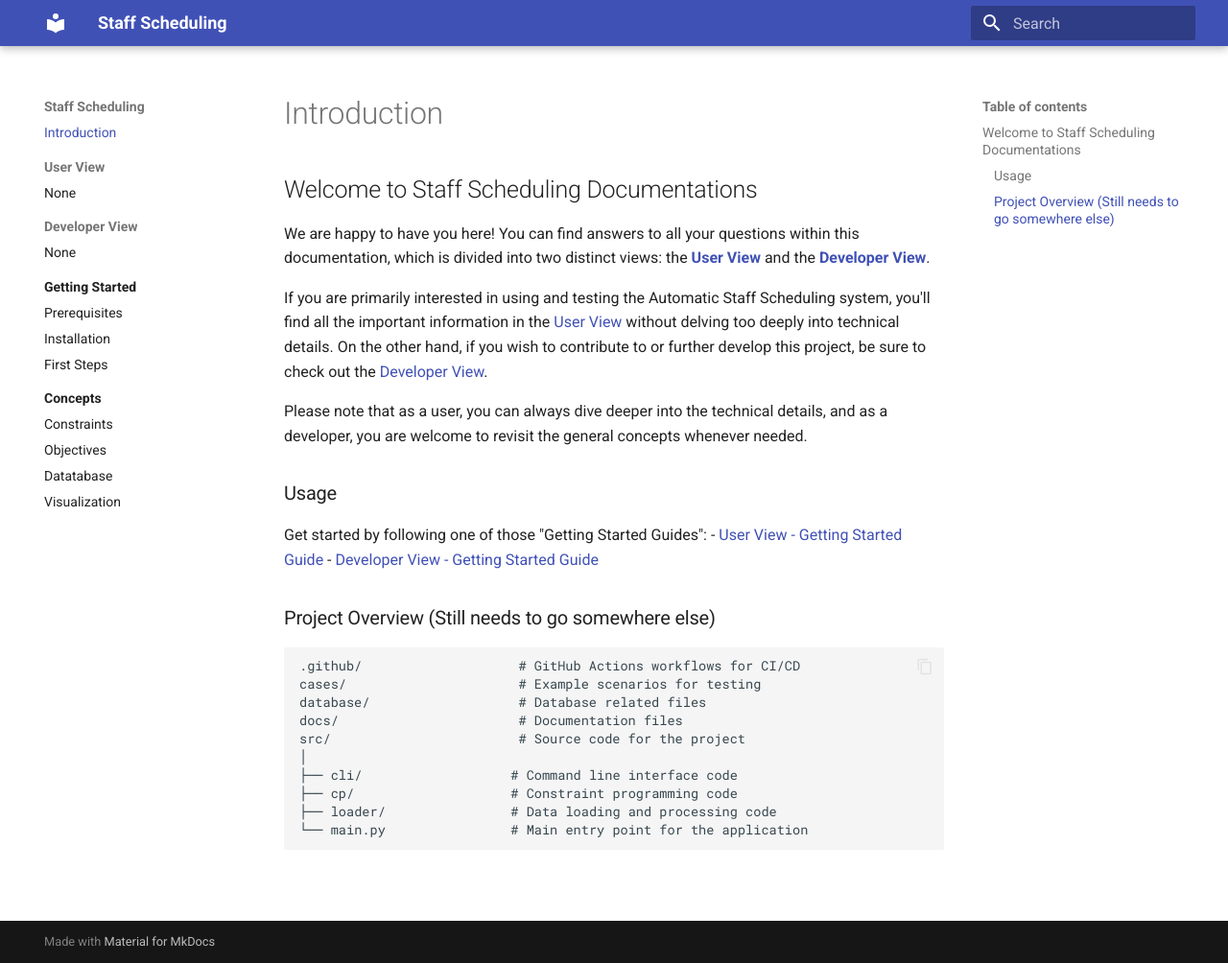
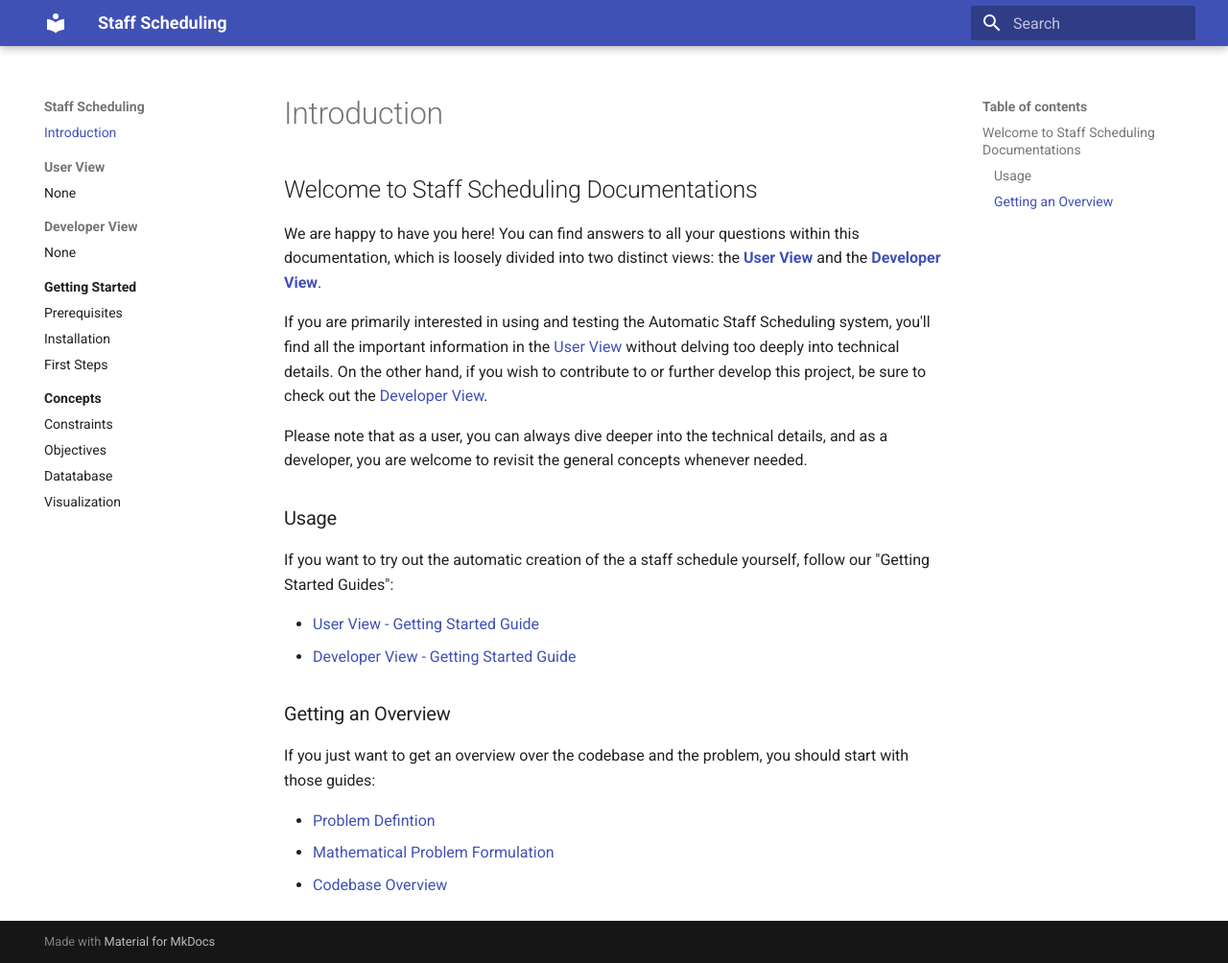
Before and after one commit to CombiRWTH/StaffScheduling, an MkDocs documentation site: the page built from docs/index.md, in a window 1280 px wide and 1004 px high. Shown: the whole window at 96% size. Built offline with MkDocs 1.6.1 and Material for MkDocs 9.7.7, drawn with Linux system fonts in a browser that asks for light colours.

Commit message:
adding overview section to first index

```diff
--- a/docs/index.md
+++ b/docs/index.md
@@ -1,27 +1,22 @@
 # Welcome to Staff Scheduling Documentations
 
-We are happy to have you here! You can find answers to all your questions within this documentation, which is divided into two distinct views: the [**User View**](/user-view) and the [**Developer View**](/developer-view).
+We are happy to have you here! You can find answers to all your questions within this documentation, which is loosely divided into two distinct views: the [**User View**](/user-view) and the [**Developer View**](/developer-view).
 
 If you are primarily interested in using and testing the Automatic Staff Scheduling system, you'll find all the important information in the [User View](/user-view) without delving too deeply into technical details. On the other hand, if you wish to contribute to or further develop this project, be sure to check out the [Developer View](/developer-view).
 
 Please note that as a user, you can always dive deeper into the technical details, and as a developer, you are welcome to revisit the general concepts whenever needed.
 
 ## Usage
-Get started by following one of those "Getting Started Guides":
+If you want to try out the automatic creation of the a staff schedule yourself, follow our
+"Getting Started Guides":
+
 - [User View - Getting Started Guide](/user-view/getting-started)
 - [Developer View - Getting Started Guide](/developer-view/getting-started)
 
+## Getting an Overview
+If you just want to get an overview over the codebase and the problem,
+you should start with those guides:
 
-
-## Project Overview (Still needs to go somewhere else)
-
-    .github/                    # GitHub Actions workflows for CI/CD
-    cases/                      # Example scenarios for testing
-    database/                   # Database related files
-    docs/                       # Documentation files
-    src/                        # Source code for the project
-    │
-    ├── cli/                   # Command line interface code
-    ├── cp/                    # Constraint programming code
-    ├── loader/                # Data loading and processing code
-    └── main.py                # Main entry point for the application
+- [Problem Defintion](/user-view/problem-definition)
+- [Mathematical Problem Formulation](developer-view/mathematical-problem-formulation)
+- [Codebase Overview](/developer-view/codebase-overview)
```
